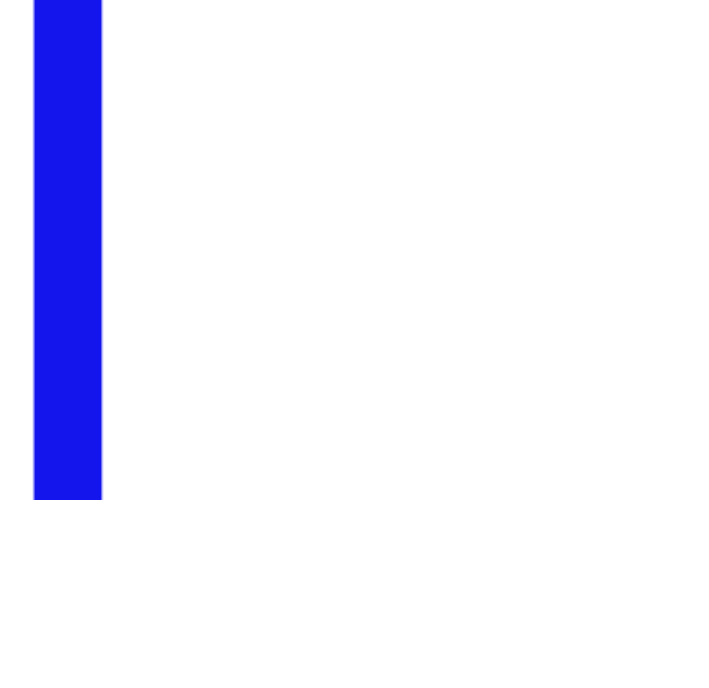
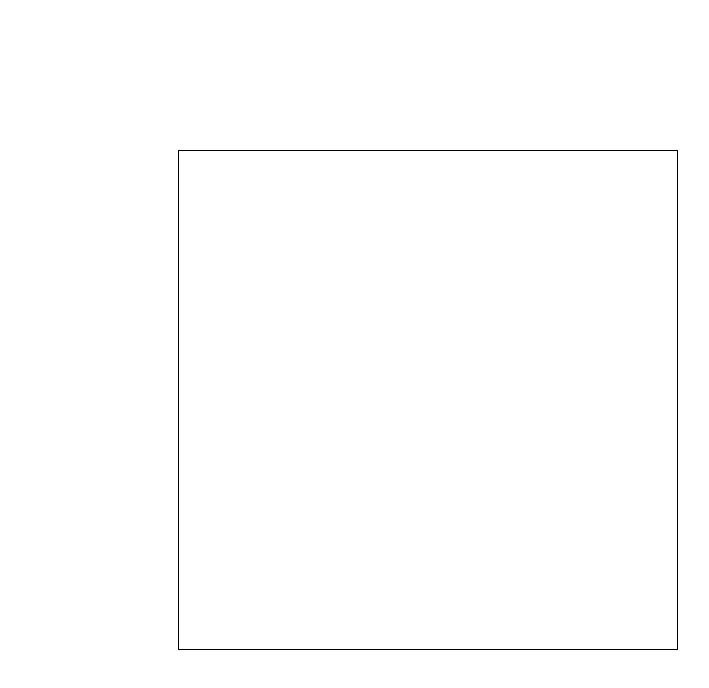
Before and after one commit to mapineda/totactic, a plain HTML site: page index.html in a window 1280 px wide. Shown: the whole page, without its empty margins (212-921 px from the left). Drawn offline with Linux system fonts and the light colour scheme.

Commit message:
Canvas border, added global vars outline of js

```diff
--- a/game.js
+++ b/game.js
@@ -1,23 +1,37 @@
-// define canvas var
-var c, canvas;
-// insert window onload function
-window.onload = function() {
-	canvas = document.getElementById('canvas');
-	c = canvas.getContext('2d')//method of every document of canvas element
+//define global var
+var canvas, ctx;
+// window onload
+window.onload = function main () {
 
-	draw();
+	canvas = document.createElement('canvas');
+	ctx = canvas.getContext('2d');
+
+	document.body.appendChild(canvas);
+
+	init();
+	tick();
+
 }
-//create image variables
-var bg = new Image();
-var l = new Image();
-var o = new Image();
-bg.src = 'board.png';
-l.src = 'one.png';
-o.src = 'zero.png';
 
-function draw () {
-	c.clearRect(0,0,500,500);
+function init() {
 
-	c.drawImage(bg, 0, 0, 500, 500)
+}
 
-};
+function tick() {
+	window.requestAnimationFrame(tick);
+
+	update();
+	render();
+}
+
+function update() {
+
+}
+
+function render() {
+
+}
+
+function Title(x,y) {
+	var x=x. y=y;
+}
--- a/index.css
+++ b/index.css
@@ -3,7 +3,14 @@ html {
 
 }
 /*game css */
-#canvas {
+canvas {
 	width: 500px;
 	height: 500px;
+	border: 1px solid #000;
+	position: absolute;
+	margin: auto;
+	top: 0;
+	bottom: 0;
+	left: 0;
+	right: 0;
 }
```
Also changed, not shown: index.html (+3 -1 lines).
